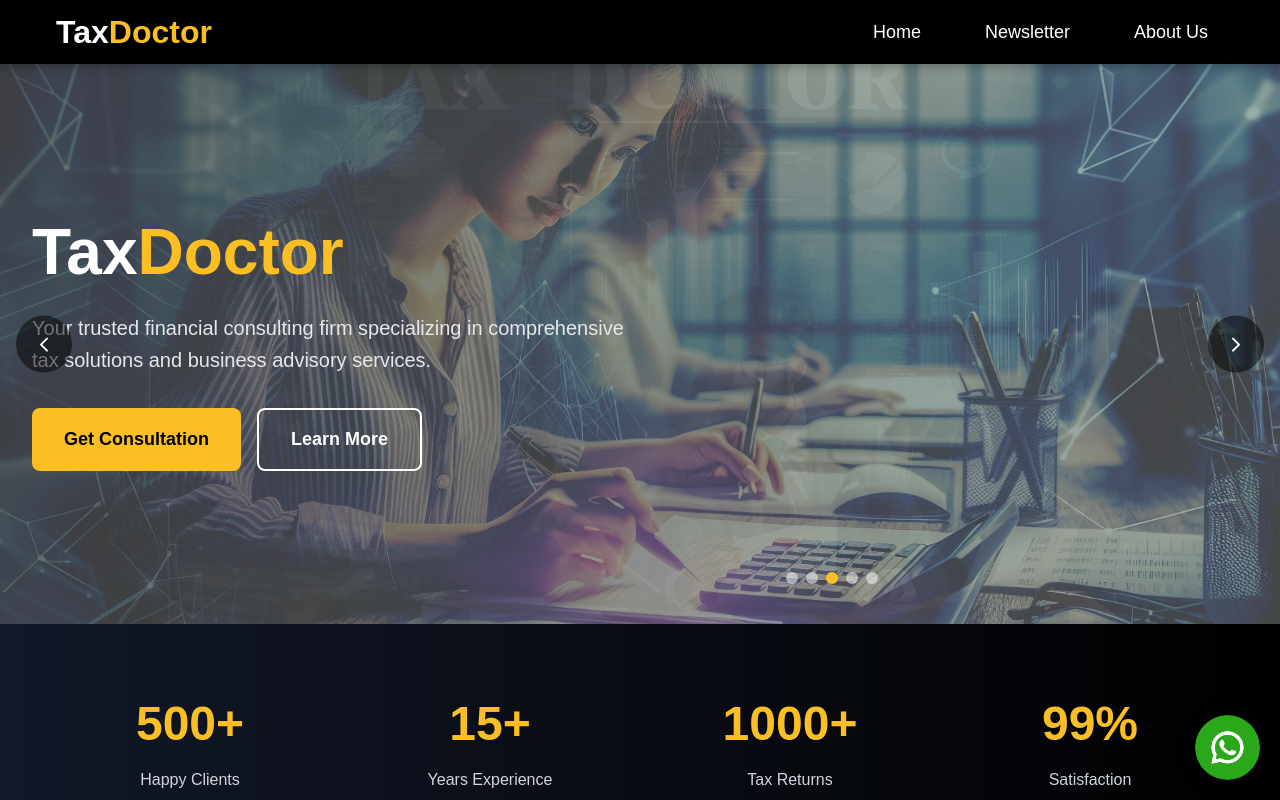
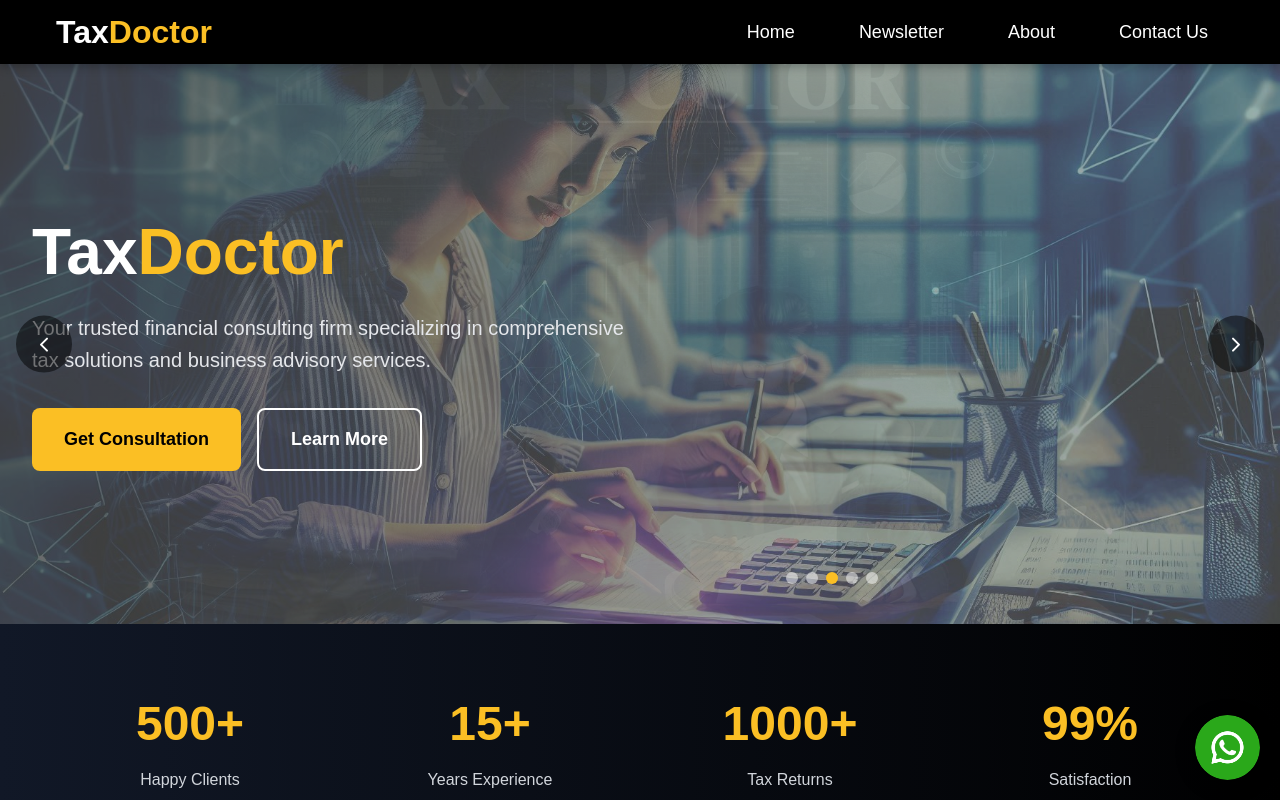
Before and after one commit to aakash2060/Tax-Doctor, a React (Create React App) app: page / in a window 1280 px wide. Shown: the top 800 px of the page. Built offline with nearby package versions, Linux system fonts and the light colour scheme.

Commit message:
style changes

```diff
--- a/src/pages/Home.css
+++ b/src/pages/Home.css
@@ -101,7 +101,7 @@
 }
 
 .btn-primary:hover {
-  background: #ec4899;
+  background: white;
   transform: scale(1.05);
 }
 
@@ -652,7 +652,7 @@
 }
 
 .newsletter-subscribe-btn:hover {
-  background: #ec4899;
+  background: black;
   color: white;
   transform: translateY(-2px);
   box-shadow: 0 10px 20px rgba(248, 180, 203, 0.3);
--- a/src/pages/NavBar.js
+++ b/src/pages/NavBar.js
@@ -22,12 +22,19 @@ export function NavBar() {
     setIsMenuOpen(false);
   };
 
+  const scrollToContact = () => {
+    const contactSection = document.getElementById("contact");
+    if (contactSection) {
+      contactSection.scrollIntoView({ behavior: "smooth", block: "start" });
+    }
+  };
+
   return (
     <nav className="modern-navbar">
       <div className="navbar-container">
         <div className="navbar-brand">
           <Link to="/" className="brand-link">
-            Tax<span style={{color: '#fbbf24'}}>Doctor</span>
+            Tax<span style={{ color: '#fbbf24' }}>Doctor</span>
           </Link>
         </div>
 
@@ -38,7 +45,10 @@ export function NavBar() {
             Newsletter
           </button>
           <button onClick={scrollToAboutUs} className="nav-link nav-button">
-            About Us
+            About
+          </button>
+          <button onClick={scrollToContact} className="nav-link nav-button">
+            Contact Us
           </button>
         </div>
 
@@ -62,7 +72,10 @@ export function NavBar() {
               Newsletter
             </button>
             <button onClick={scrollToAboutUs} className="mobile-nav-link mobile-nav-button">
-              About Us
+              About
+            </button>
+            <button onClick={scrollToContact} className="mobile-nav-link mobile-nav-button">
+              Contact Us
             </button>
           </div>
         )}
```
